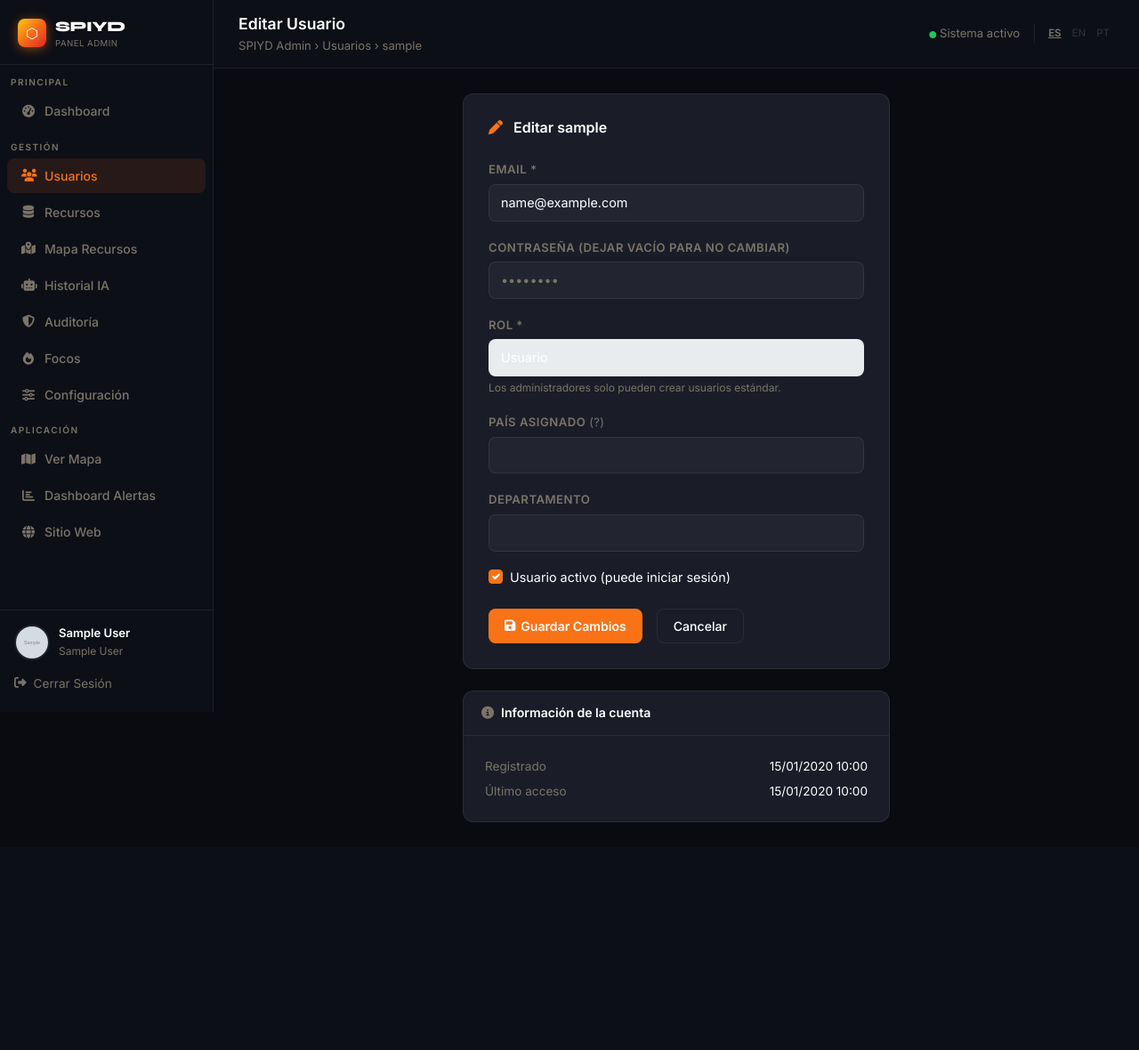
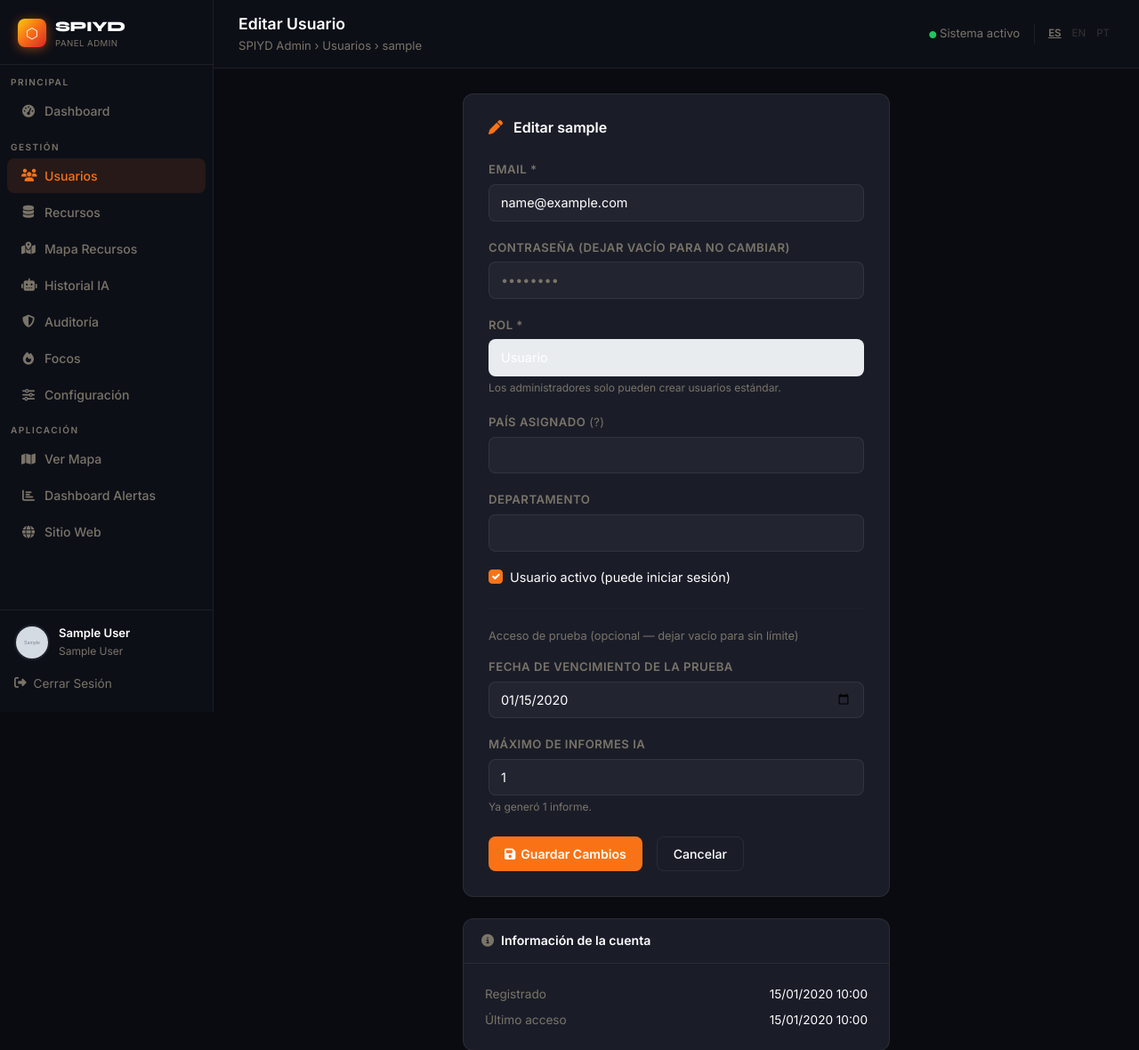
Before and after one commit to joselb285-dotcom/SPIYD, a Flask app: page /admin/users/1/edit in a window 1280 px wide. Shown: the top 1180 px of the page at 89% size. Before the commit the page ends 924 px from the top, so only its background shows below. Run offline with Flask 3, Linux system fonts and the light colour scheme; a user stored in the database is signed in; tables that the repository leaves empty hold one stand-in row (values such as "Sample post"); grey boxes marked "Sample" are stand-in pictures; data that the repository does not hold is empty.

Commit message:
Feature: acceso de prueba configurable (fecha de vencimiento + límite de informes IA) por usuario
- models.py: User.trial_expires_at y User.ai_informes_max (ambos opcionales, None = sin límite).
- app.py: load_user() cierra la sesión automáticamente si venció la prueba; nuevo chequeo _ai_quota_exceeded() en /ai-risk-analysis, /ai-foco-analysis, /ai-zona-analysis (403 al superar el máximo).
- auth.py: mensaje claro en /login si la prueba venció.
- admin.py/superadmin.py: los formularios de alta/edición de usuario permiten configurar fecha de vencimiento y máximo de informes IA; listas muestran el estado (prueba hasta X, IA usados/máximo).

Fix: admin.py/superadmin.py ya no muestran "email enviado" cuando el envío de verificación falla — ahora chequean el resultado real y avisan si hay que verificar manualmente.

Fix: sw.js no cacheaba /admin pero sí dejaba cachear /superadmin de forma cache-first, mostrando el dashboard de superadmin desactualizado tras crear/editar cuentas. Se agrega /superadmin a los prefijos excluidos de caché.

Co-Authored-By: Claude Sonnet 5 <noreply@anthropic.com>

```diff
--- a/app.py/admin.py
+++ b/app.py/admin.py
@@ -43,6 +43,20 @@ def admin_required(f):
 def _own_id():
     """Retorna current_user.id para admins; None para superadmins (sin restricción)."""
     return None if current_user.role == 'superadmin' else current_user.id
+
+
+def _parse_trial_fields(form):
+    """Lee trial_expires_at (date) y ai_informes_max (int) de un form. Vacío = sin límite."""
+    trial_str = form.get('trial_expires_at', '').strip()
+    trial_expires_at = None
+    if trial_str:
+        try:
+            trial_expires_at = datetime.strptime(trial_str, '%Y-%m-%d') + timedelta(days=1) - timedelta(seconds=1)
+        except ValueError:
+            pass
+    ai_max_str = form.get('ai_informes_max', '').strip()
+    ai_informes_max = int(ai_max_str) if ai_max_str.isdigit() else None
+    return trial_expires_at, ai_informes_max
 
 
 def _audit(action, target_type, target_id, detail=''):
@@ -153,8 +167,13 @@ def users():
             (User.username.ilike(f'%{search}%')) | (User.email.ilike(f'%{search}%'))
         )
     pagination = query.order_by(User.created_at.desc()).paginate(page=page, per_page=30, error_out=False)
+    ids = [u.id for u in pagination.items]
+    ai_counts = dict(
+        db.session.query(AiInforme.user_id, func.count(AiInforme.id))
+        .filter(AiInforme.user_id.in_(ids)).group_by(AiInforme.user_id).all()
+    ) if ids else {}
     return render_template('admin/users.html', users=pagination.items,
-                           pagination=pagination, search=search)
+                           pagination=pagination, search=search, ai_counts=ai_counts)
 
 
 @admin_bp.route('/users/new', methods=['GET', 'POST'])
@@ -178,15 +197,19 @@ def user_new():
             if region_tipo == 'pais':
                 region_nombre = None
             admin_id = current_user.id if current_user.role != 'superadmin' else None
+            trial_expires_at, ai_informes_max = _parse_trial_fields(request.form)
             user = User(username=username, email=email, role='user',
                         pais=pais, region_tipo=region_tipo, region_nombre=region_nombre,
                         created_by_admin=admin_id,
+                        trial_expires_at=trial_expires_at, ai_informes_max=ai_informes_max,
                         email_verified=False, email_verify_token=secrets.token_urlsafe(32))
             user.set_password(password)
             db.session.add(user)
             db.session.commit()
-            enviar_email_verificacion(user, request.url_root)
-            flash(f'Usuario {username} creado exitosamente. Se envió un email de verificación.', 'success')
+            if enviar_email_verificacion(user, request.url_root):
+                flash(f'Usuario {username} creado exitosamente. Se envió un email de verificación.', 'success')
+            else:
+                flash(f'Usuario {username} creado, pero el email de verificación no pudo enviarse (revisá la configuración SMTP). Podés verificarlo manualmente desde la lista de usuarios.', 'warning')
             return redirect(url_for('admin.users'))
     return render_template('admin/user_form.html', user=None, action='new',
                            provincias=PROVINCIAS_ARG, departamentos=DEPARTAMENTOS_PRY)
@@ -213,19 +236,24 @@ def user_edit(user_id):
             region_nombre = request.form.get('region_nombre', '').strip() or None
             if region_tipo == 'pais':
                 region_nombre = None
+            trial_expires_at, ai_informes_max = _parse_trial_fields(request.form)
             user.email = email
             user.active = active
             user.pais = pais
             user.region_tipo = region_tipo
             user.region_nombre = region_nombre
+            user.trial_expires_at = trial_expires_at
+            user.ai_informes_max = ai_informes_max
             if new_password:
                 user.set_password(new_password)
             _audit('edit_user', 'User', user_id, f'email={email} active={active} pais={pais}')
             db.session.commit()
             flash(f'Usuario {user.username} actualizado', 'success')
             return redirect(url_for('admin.users'))
+    ai_informes_count = AiInforme.query.filter_by(user_id=user.id).count()
     return render_template('admin/user_form.html', user=user, action='edit',
-                           provincias=PROVINCIAS_ARG, departamentos=DEPARTAMENTOS_PRY)
+                           provincias=PROVINCIAS_ARG, departamentos=DEPARTAMENTOS_PRY,
+                           ai_informes_count=ai_informes_count)
 
 
 @admin_bp.route('/recursos')
--- a/app.py/app.py
+++ b/app.py/app.py
@@ -61,7 +61,10 @@ login_manager.login_message_category = 'warning'
 
 @login_manager.user_loader
 def load_user(user_id):
-    return db.session.get(User, int(user_id))
+    user = db.session.get(User, int(user_id))
+    if user and user.trial_expires_at and datetime.utcnow() > user.trial_expires_at:
+        return None
+    return user
 
 @login_manager.unauthorized_handler
 def unauthorized():
@@ -101,6 +104,8 @@ with app.app_context():
         ('"user"',      "email_verify_token",  "VARCHAR(64)"),
         ('"user"',      "totp_secret",         "VARCHAR(32)"),
         ('"user"',      "totp_enabled",        "BOOLEAN DEFAULT FALSE"),
+        ('"user"',      "trial_expires_at",    "TIMESTAMP"),
+        ('"user"',      "ai_informes_max",     "INTEGER"),
     ]
     for _tbl, _col, _type in _new_cols:
         try:
@@ -938,10 +943,19 @@ def _llamar_ia(system_prompt, user_prompt, model="claude-sonnet-4-6", max_tokens
         return None, (jsonify({"error": f"Error al consultar la IA: {str(e)}"}), 502)
 
 
+def _ai_quota_exceeded(user):
+    """True si el usuario alcanzó su límite de informes IA (ai_informes_max=None => sin límite)."""
+    if user.ai_informes_max is None:
+        return False
+    return AiInforme.query.filter_by(user_id=user.id).count() >= user.ai_informes_max
+
+
 @app.route("/ai-risk-analysis", methods=["POST"])
 @login_required
 @limiter.limit("10 per hour")
 def ai_risk_analysis():
+    if _ai_quota_exceeded(current_user):
+        return jsonify({"error": "Alcanzaste el máximo de informes IA permitidos para tu cuenta."}), 403
     body         = request.get_json(silent=True) or {}
     weather_data = body.get("weather", [])
     if not isinstance(weather_data, list) or len(weather_data) > 500:
@@ -1152,6 +1166,8 @@ def _recursos_para_ia(lat_ref=None, lon_ref=None, max_items=30):
 @login_required
 @limiter.limit("20 per hour")
 def ai_foco_analysis():
+    if _ai_quota_exceeded(current_user):
+        return jsonify({"error": "Alcanzaste el máximo de informes IA permitidos para tu cuenta."}), 403
     body      = request.get_json(silent=True) or {}
     lat       = float(body.get("lat", -34))
     lon       = float(body.get("lon", -64))
@@ -1311,6 +1327,8 @@ Generá exactamente estas 7 secciones numeradas en español técnico-operativo (
 @login_required
 @limiter.limit("10 per hour")
 def ai_zona_analysis():
+    if _ai_quota_exceeded(current_user):
+        return jsonify({"error": "Alcanzaste el máximo de informes IA permitidos para tu cuenta."}), 403
     body        = request.get_json(silent=True) or {}
     s           = float(body.get("s", -35))
     w           = float(body.get("w", -65))
--- a/app.py/auth.py
+++ b/app.py/auth.py
@@ -55,6 +55,9 @@ def login():
         ).first()
         if user and user.check_password(password) and not user.email_verified:
             flash('Verificá tu email antes de iniciar sesión. Revisá tu casilla de correo.', 'error')
+            return render_template('auth/login.html')
+        if user and user.check_password(password) and user.trial_expires_at and datetime.utcnow() > user.trial_expires_at:
+            flash('Tu período de prueba venció. Contactá a tu administrador.', 'error')
             return render_template('auth/login.html')
         if user and user.check_password(password) and user.active:
             if user.role == 'superadmin':
--- a/app.py/models.py
+++ b/app.py/models.py
@@ -26,6 +26,8 @@ class User(UserMixin, db.Model):
     created_by_admin = db.Column(db.Integer, db.ForeignKey('user.id'), nullable=True)
     totp_secret = db.Column(db.String(32))
     totp_enabled = db.Column(db.Boolean, default=False)
+    trial_expires_at = db.Column(db.DateTime, nullable=True)
+    ai_informes_max = db.Column(db.Integer, nullable=True)
     usage_logs = db.relationship('UsageLog', backref='user', lazy=True, cascade='all, delete-orphan')
 
     def set_password(self, password):
--- a/app.py/templates/admin/user_form.html
+++ b/app.py/templates/admin/user_form.html
@@ -92,6 +92,24 @@
           </div>
         </div>
         {% endif %}
+
+        <hr style="border-color:var(--border);margin:20px 0">
+        <div style="font-size:0.8rem;color:var(--muted);margin-bottom:12px">Acceso de prueba (opcional — dejar vacío para sin límite)</div>
+
+        <div class="mb-3">
+          <label class="form-label">Fecha de vencimiento de la prueba</label>
+          <input class="form-control" type="date" name="trial_expires_at"
+                 value="{% if user and user.trial_expires_at %}{{ user.trial_expires_at.strftime('%Y-%m-%d') }}{% endif %}">
+        </div>
+
+        <div class="mb-3">
+          <label class="form-label">Máximo de informes IA</label>
+          <input class="form-control" type="number" min="0" name="ai_informes_max" placeholder="Sin límite"
+                 value="{% if user and user.ai_informes_max is not none %}{{ user.ai_informes_max }}{% endif %}">
+          {% if action == 'edit' %}
+          <div style="font-size:0.75rem;color:var(--muted);margin-top:4px">Ya generó {{ ai_informes_count }} informe{{ 's' if ai_informes_count != 1 else '' }}.</div>
+          {% endif %}
+        </div>
 
         <div class="d-flex gap-3 mt-4">
           <button type="submit" class="btn-spiyd">
--- a/app.py/templates/superadmin/dashboard.html
+++ b/app.py/templates/superadmin/dashboard.html
@@ -199,6 +199,12 @@
             <td class="px-6 py-3 pl-14">
               <div class="text-[13px] font-bold text-on-surface">{{ u.username }}</div>
               <div class="text-[11px] text-on-surface-variant">{{ u.email }}</div>
+              {% if u.trial_expires_at %}
+              <div class="text-[10px] text-tertiary mt-0.5">⏳ Prueba hasta {{ u.trial_expires_at.strftime('%d/%m/%Y') }}</div>
+              {% endif %}
+              {% if u.ai_informes_max is not none %}
+              <div class="text-[10px] text-on-surface-variant mt-0.5">IA: {{ ai_counts.get(u.id, 0) }}/{{ u.ai_informes_max }}</div>
+              {% endif %}
             </td>
             <td class="px-6 py-3">
               {% if not u.email_verified %}
--- a/sw.js
+++ b/sw.js
@@ -20,7 +20,7 @@ self.addEventListener('activate', e => {
 // API paths that must never be cached
 const API_PREFIXES = [
   '/nasa-focos', '/smn-alertas', '/inpe-focos', '/goes-focos',
-  '/admin', '/ai-', '/zona-clima', '/fwi-grid', '/wind-data',
+  '/admin', '/superadmin', '/ai-', '/zona-clima', '/fwi-grid', '/wind-data',
   '/ai-foco-analysis', '/ai-zona-analysis', '/login', '/logout'
 ];
 
```
Also changed, not shown: app.py/superadmin.py (+37 -5 lines), app.py/templates/admin/users.html (+10 -0 lines), app.py/templates/superadmin/user_form.html (+24 -0 lines).
